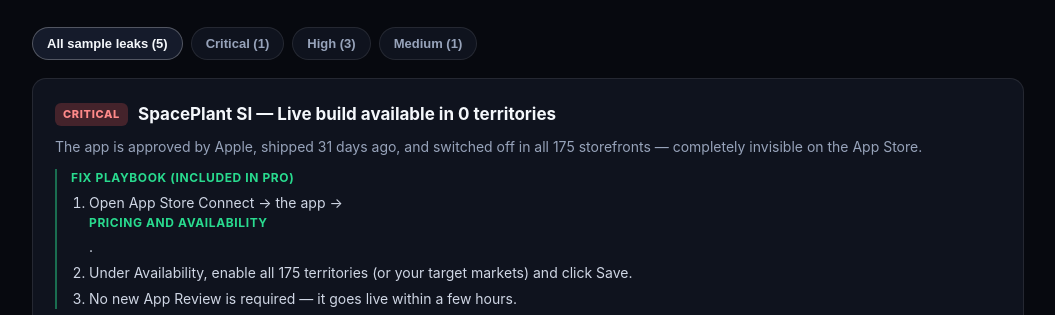
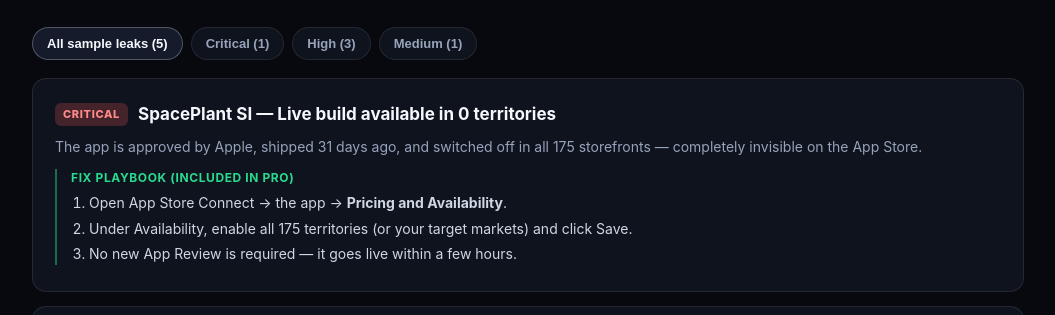
Before and after one commit to spaceplantcorporationofficial/ascpilot, a plain HTML site: page site/demo/index.html in a window 1280 px wide. Shown: the part 485-800 px from the top of the page, without its empty margins (112-1167 px from the left). Drawn offline with Linux system fonts and the light colour scheme.

Commit message:
demo: fix inline bold styling inside fix steps

```diff
--- a/site/demo/index.html
+++ b/site/demo/index.html
@@ -36,7 +36,7 @@
   .skus{background:#05070c;border:1px solid var(--border);border-radius:10px;padding:12px 14px;font-family:ui-monospace,"SF Mono",Menlo,monospace;font-size:12.5px;color:#d6deee;margin-bottom:12px;overflow-x:auto}
   .skus div{padding:2px 0}
   .fix{border-left:2px solid rgba(41,219,143,.45);padding-left:14px;font-size:14px;color:#cfd6e4}
-  .fix b{color:var(--em);display:block;font-size:12px;letter-spacing:.05em;text-transform:uppercase;margin-bottom:4px}
+  .fix > b{color:var(--em);display:block;font-size:12px;letter-spacing:.05em;text-transform:uppercase;margin-bottom:4px}
   .fix ol{margin-left:18px}.fix li{margin:4px 0}
   .money{background:var(--surface);border:1px solid var(--border);border-radius:14px;padding:22px;margin-top:34px;overflow-x:auto}
   table{width:100%;border-collapse:collapse;font-size:14px;margin-top:14px}
```
